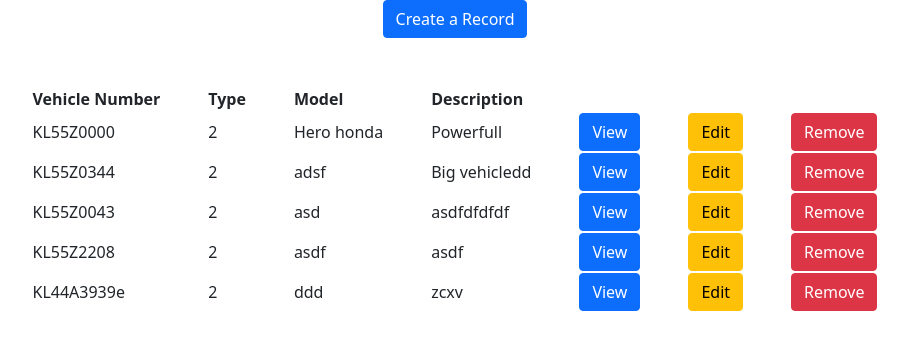
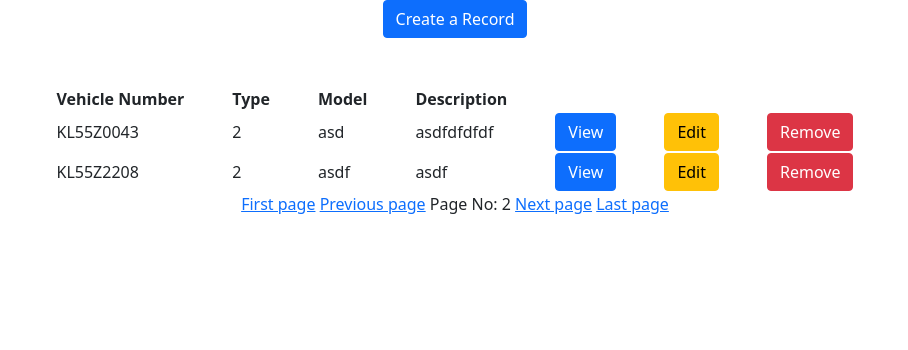
Before and after one commit to NikhilTenny/vehicle_management, a Django app: page /home/?page=2 in a window 1280 px wide. Shown: the part 88-438 px from the top of the page, without its empty margins (185-1093 px from the left). Run offline with Django 4.2, Linux system fonts and the light colour scheme; a user stored in the database is signed in; data comes from the database, SQL or seed files in the repository; both versions use the stored data as it was after the commit.

Commit message:
Pagination added in home page

```diff
--- a/basic/templates/basic/home.html
+++ b/basic/templates/basic/home.html
@@ -27,7 +27,7 @@
                 </thead>
                 <tbody>
 
-                    {% for obj in object_list %}
+                    {% for obj in objects %}
                         <tr>
                             <td class="px-4">{{obj.number}}</td>
                             <td class="px-4">{{obj.v_type}}</td>
@@ -61,6 +61,20 @@
                     {% endfor %}
                 </tbody>
             </table><!-- Table end -->
+
+            {% if objects.has_previous %}
+                <a href="?page=1">First page</a>
+                <a href="?page={{ objects.previous_page_number }}">Previous page</a>
+            {% endif %}
+
+            Page No: {{objects.number}}
+
+            {% if objects.has_next %}
+                <a href="?page={{ objects.next_page_number }}">Next page</a>
+                <a href="?page={{ objects.paginator.num_pages }}">Last page</a>
+            {% endif %}
+
+
         </center>
 
 
--- a/basic/views.py
+++ b/basic/views.py
@@ -8,8 +8,7 @@ from .forms import LoginForm, createForm
 from django.views.generic import CreateView, DetailView, UpdateView, ListView, DeleteView
 from .models import Vehicle
 from django.urls import reverse
-from django.core.exceptions import PermissionDenied
-
+from django.core.paginator import Paginator
 
 #User login page with login form
 def loginView(request):
@@ -35,6 +34,15 @@ def loginView(request):
 class homeView(LoginRequiredMixin, ListView):
     model = Vehicle
     template_name = 'basic/home.html'
+
+    def get_context_data(self):
+        context = {}
+        objects = Vehicle.objects.all()
+        #Pagination
+        page_obj = Paginator(objects, 2)
+        page = self.request.GET.get('page')
+        context['objects'] = page_obj.get_page(page)
+        return context
 
 
 # Create a new vehicle record
```
Also changed, not shown: db.sqlite3.
